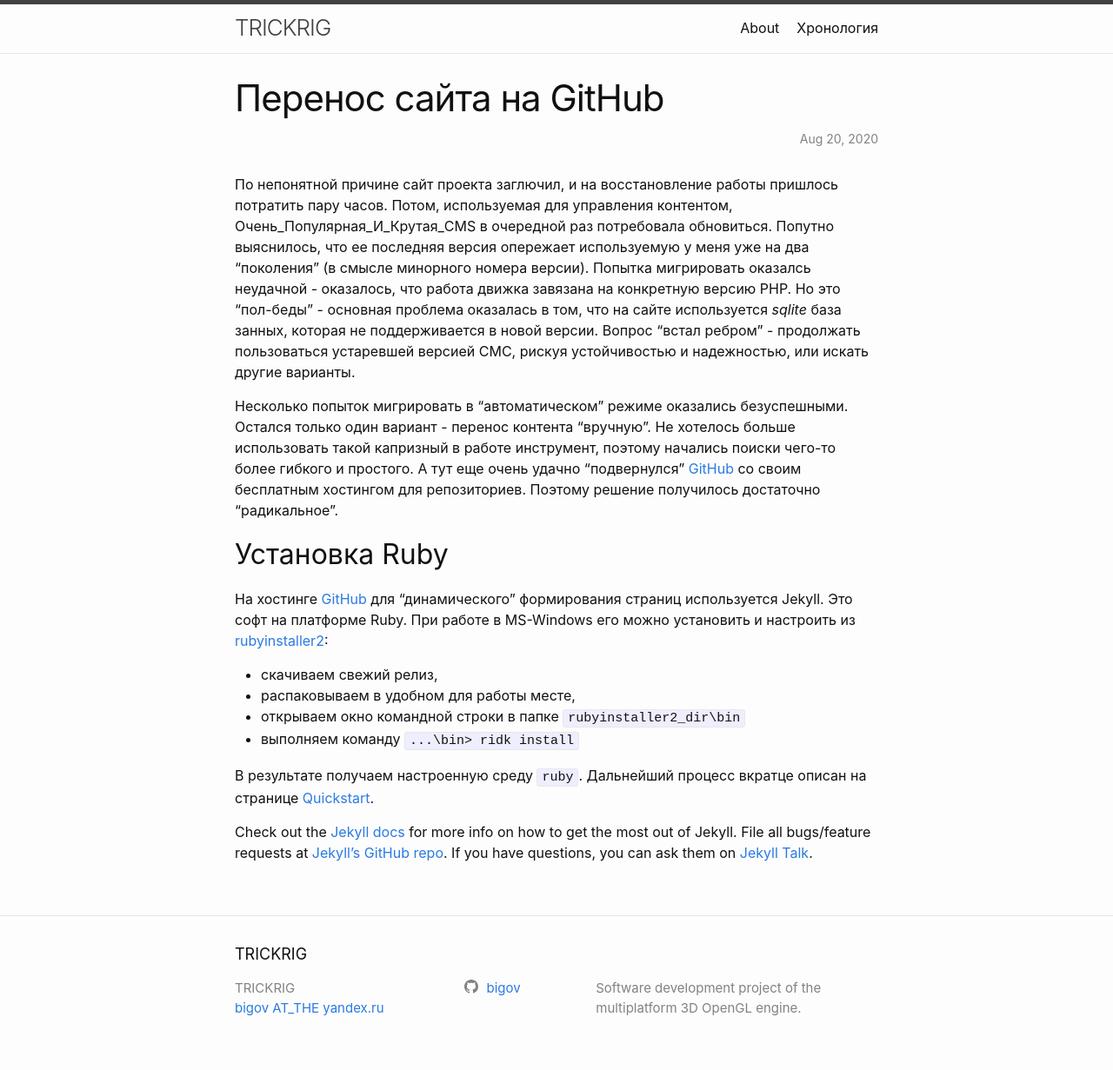
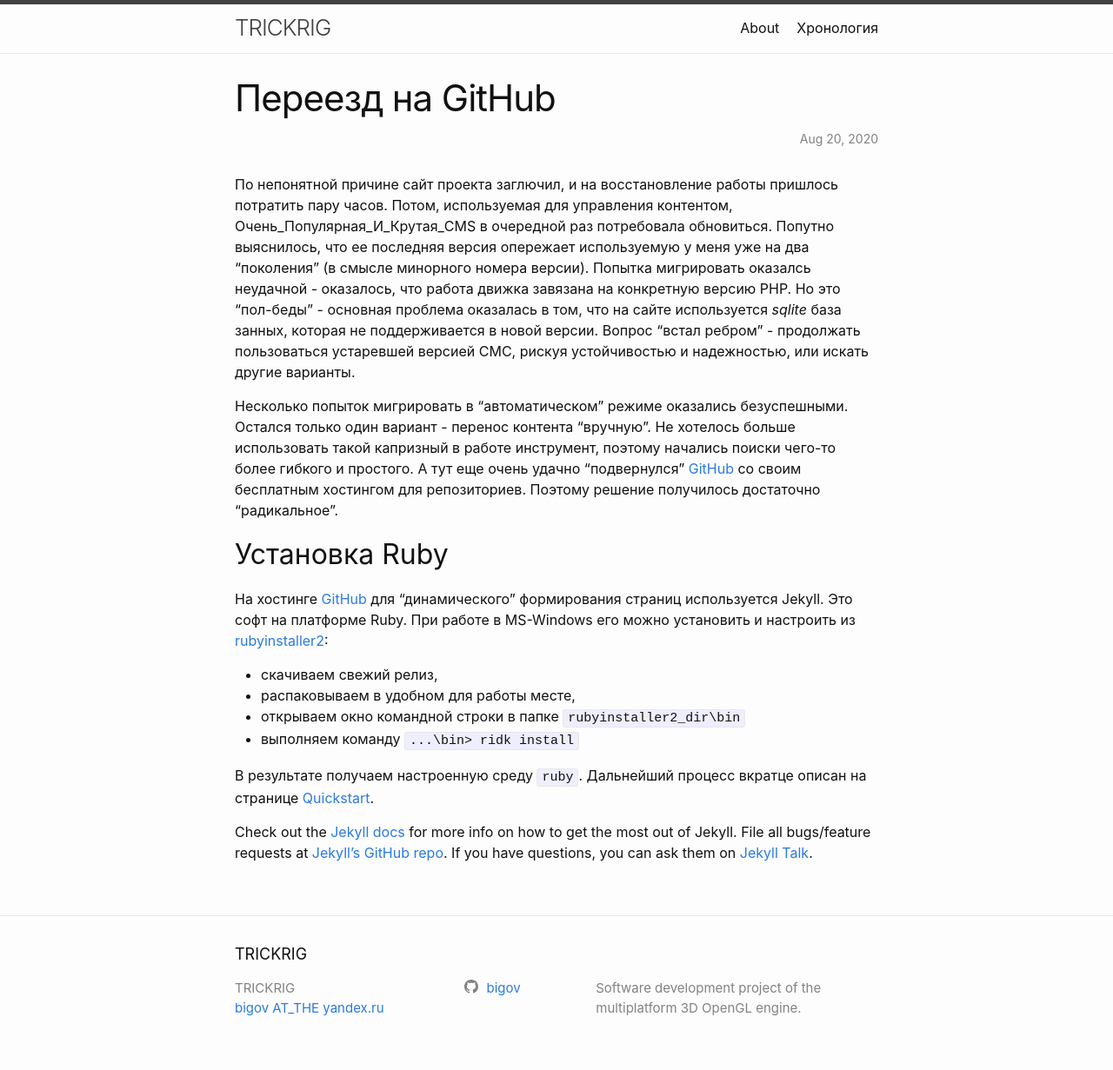
Before and after one commit to bigov/bigov.github.io, a Jekyll site: the page built from _posts/2020/2020-08-20-moving-content.md, in a window 1280 px wide. Shown: the whole page at 87% size. Built offline with Jekyll 4.4.1, drawn with Linux system fonts in a browser that asks for light colours.

Commit message:
Update 2020-08-20-moving-content.md

```diff
--- a/_posts/2020/2020-08-20-moving-content.md
+++ b/_posts/2020/2020-08-20-moving-content.md
@@ -1,6 +1,6 @@
 ---
 layout: post
-title:  "Перенос сайта на GitHub"
+title:  "Переезд на GitHub"
 date:   2020-08-20 12:59:0 +0900
 categories: site content
 ---
```
